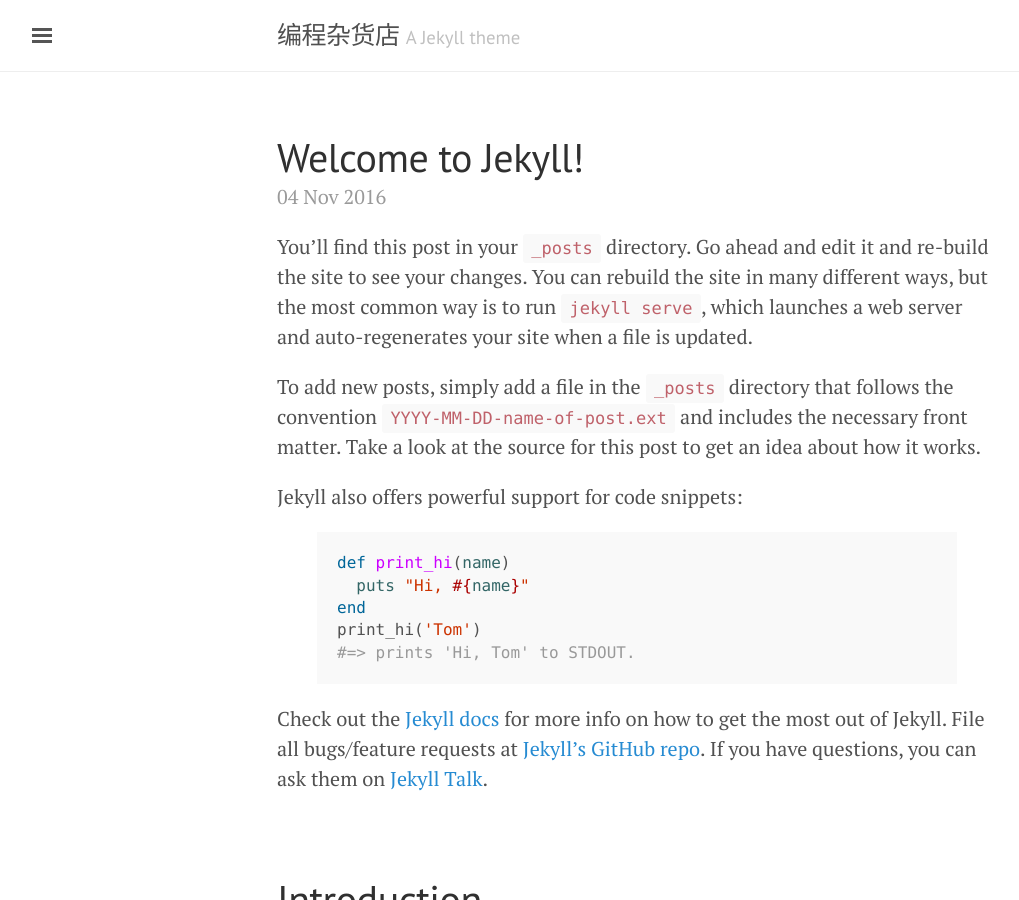
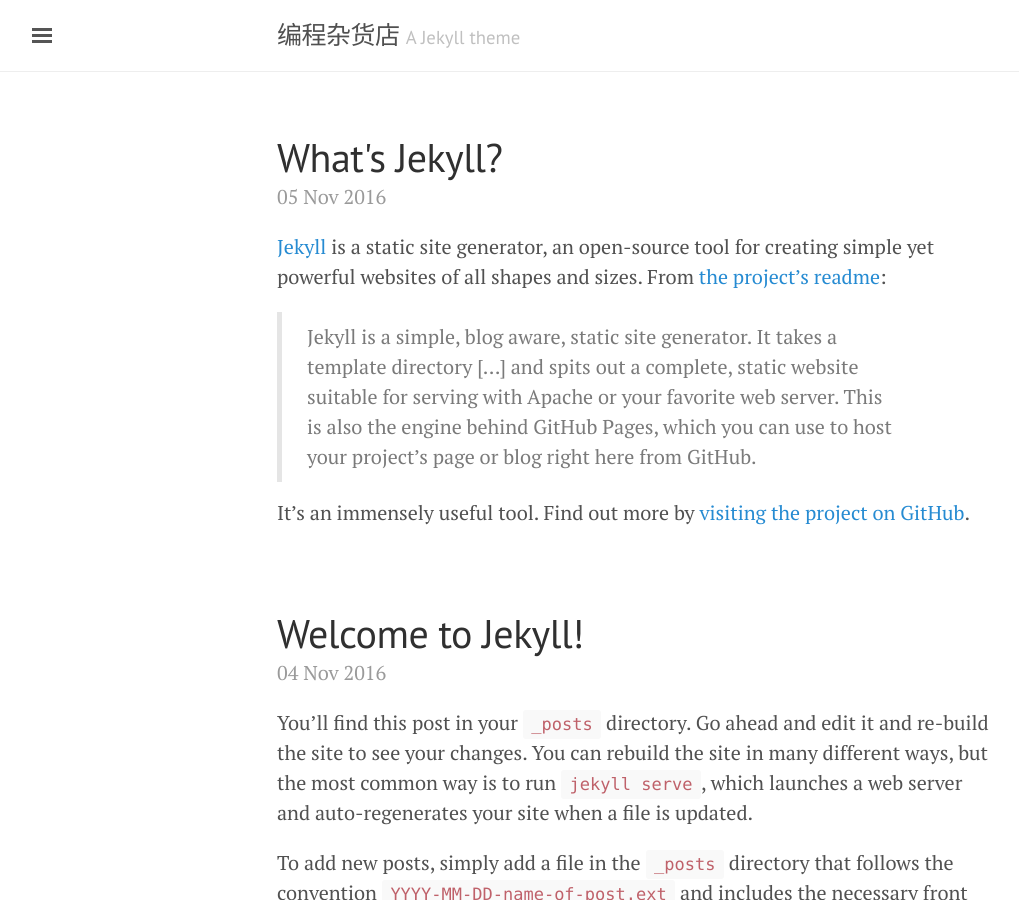
Before and after one commit to gentcys/gentcys.github.io, a Jekyll site: the page built from index.html, in a window 1280 px wide and 900 px high. Shown: the whole window, without its empty margins (3-1022 px from the left). Built offline with Jekyll 4.4.1, drawn with Linux system fonts in a browser that asks for light colours; the list of posts is cut into pages by our own code; some of the changed text lies outside the part shown.

Commit message:
Post url check

```diff
--- a/_posts/2016-01-01-whats-jekyll.md
+++ b/_posts/2016-01-01-whats-jekyll.md
@@ -1,6 +1,7 @@
 ---
 layout: post
 title: What's Jekyll?
+date: 2016-11-05 10:42:58 +0800
 ---
 
 [Jekyll](http://jekyllrb.com) is a static site generator, an open-source tool for creating simple yet powerful websites of all shapes and sizes. From [the project's readme](https://github.com/jekyll/jekyll/blob/master/README.markdown):
--- a/_posts/2016-11-04-welcome-to-jekyll.markdown
+++ b/_posts/2016-11-04-welcome-to-jekyll.markdown
@@ -2,7 +2,6 @@
 layout: post
 title:  "Welcome to Jekyll!"
 date:   2016-11-04 10:42:56 +0800
-categories: jekyll update
 ---
 You’ll find this post in your `_posts` directory. Go ahead and edit it and re-build the site to see your changes. You can rebuild the site in many different ways, but the most common way is to run `jekyll serve`, which launches a web server and auto-regenerates your site when a file is updated.
 
```
